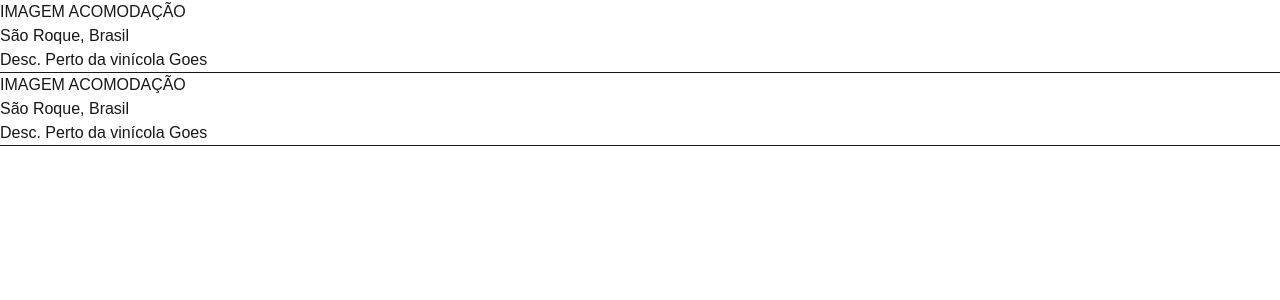
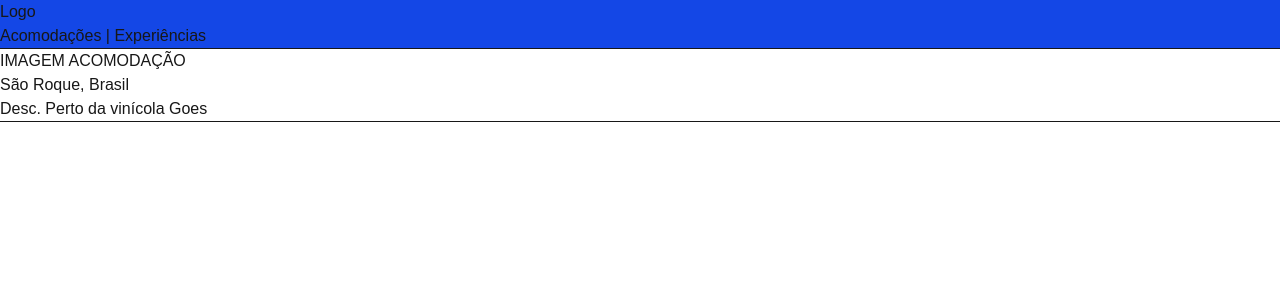
Before and after one commit to rogin2005/CursoJS, a Next.js app in the folder CursoJS/Fs_udemy/react-next-aula/react-fundamentos/: page /principal in a window 1280 px wide. Shown: the top 300 px of the page. Built offline with nearby package versions, Linux system fonts and the light colour scheme.

Commit message:
arvore de componentes react

```diff
--- a/CursoJS/Fs_udemy/react-next-aula/react-fundamentos/src/app/principal/page.tsx
+++ b/CursoJS/Fs_udemy/react-next-aula/react-fundamentos/src/app/principal/page.tsx
@@ -1,17 +1,9 @@
-export function Acomodacao() {
+import { Acomodacao, Cabecalho } from "@/components/interface"
+
+export default function Pagina() {
     return (
         <div>
-            <span>IMAGEM ACOMODAÇÃO</span>
-            <h1>São Roque, Brasil</h1>
-            <p>Desc. Perto da vinícola Goes</p>
-        </div>
-    )
-}
-
-export default function Page() {
-    return (
-        <div>
-            {Acomodacao()}
+            {Cabecalho()}
             <hr />
             {Acomodacao()}
             <hr />
--- a/CursoJS/Fs_udemy/react-next-aula/react-fundamentos/src/app/usuario/compra/page.tsx
+++ b/CursoJS/Fs_udemy/react-next-aula/react-fundamentos/src/app/usuario/compra/page.tsx
@@ -1,5 +1,5 @@
-import { Acomodacao } from "@/app/principal/page";
+import { Acomodacao } from "@/components/interface"
 
-export default function Compra() {
+export default function Pagina() {
     return Acomodacao()
 }
--- /dev/null
+++ b/CursoJS/Fs_udemy/react-next-aula/react-fundamentos/src/components/interface.tsx
@@ -0,0 +1,26 @@
+export function Acomodacao() {
+    return (
+        <div>
+            <span>IMAGEM ACOMODAÇÃO</span>
+            <h1>São Roque, Brasil</h1>
+            <p>Desc. Perto da vinícola Goes</p>
+        </div>
+    )
+}
+
+export function Menu() {
+    return (
+        <div className="bg-blue-700">
+            Acomodações | Experiências
+        </div>
+    )
+}
+
+export function Cabecalho() {
+    return (
+        <div className="bg-blue-700">
+            <h1>Logo</h1>
+            {Menu()}
+        </div>
+    )
+}
```
